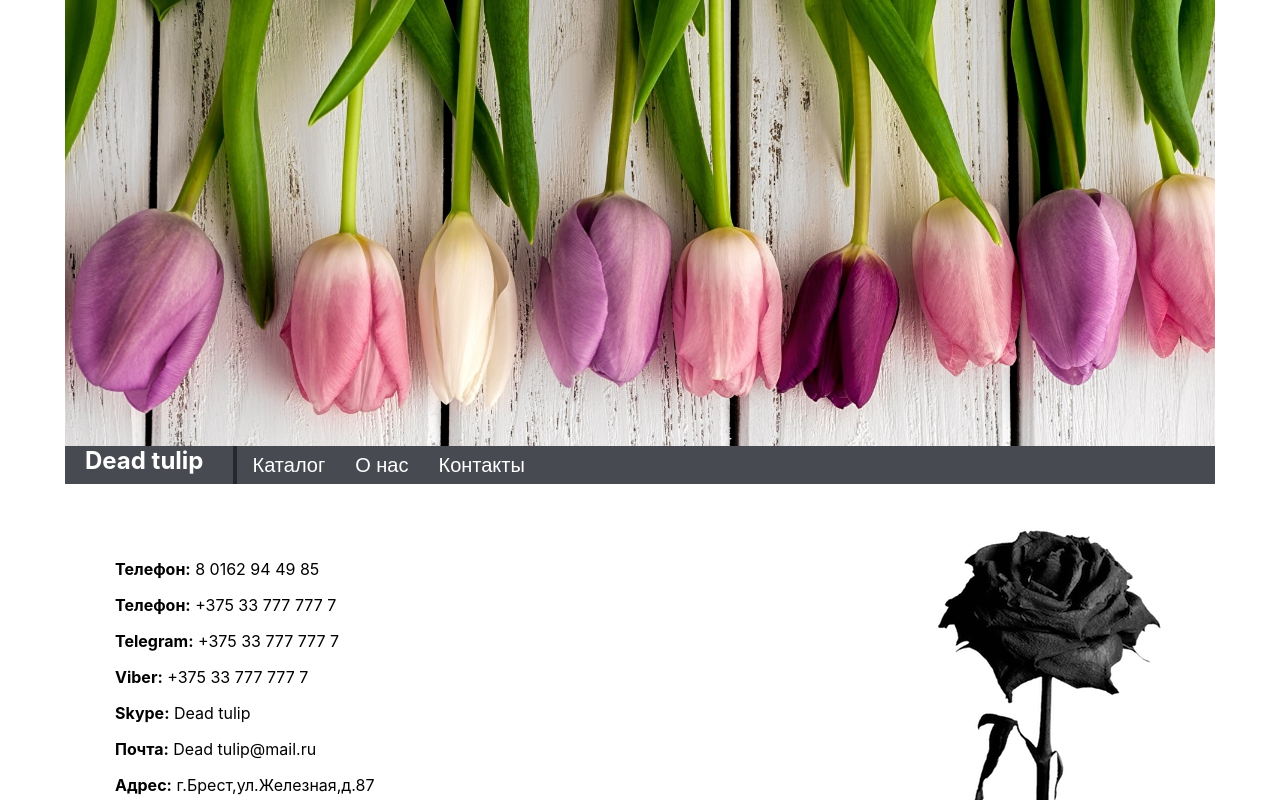
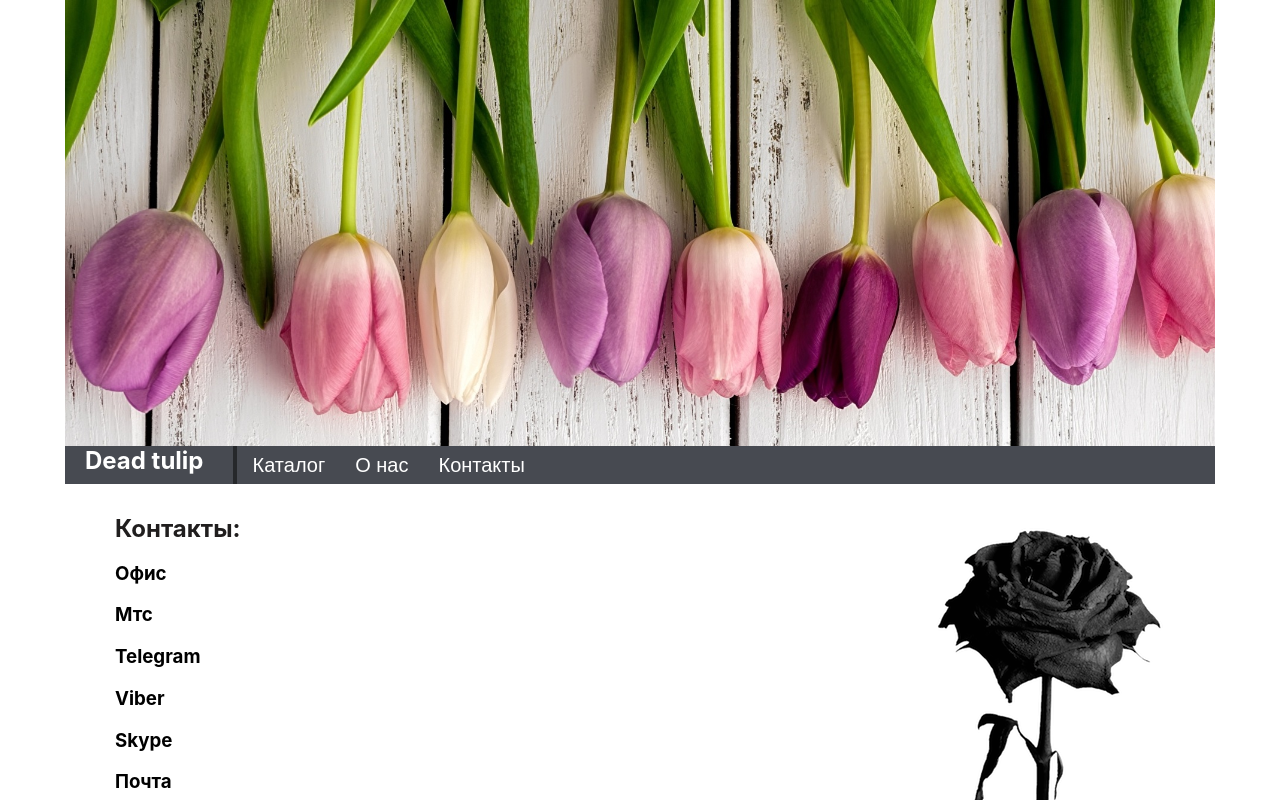
Before and after one commit to denis-444/Dead-Tulip, a React (Create React App) app: page / in a window 1280 px wide. Both pictures are taken after a click on the button "Контакты". Shown: the top 800 px of the page. Built offline with nearby package versions, Linux system fonts and the light colour scheme.

Commit message:
third commit

```diff
--- a/src/App.css
+++ b/src/App.css
@@ -88,3 +88,7 @@ h1{
     color: #201e1e;
     font-weight: bold;
 }
+
+.contact h1{
+    color: #201e1e;
+}
--- /dev/null
+++ b/src/actions/index.js
@@ -0,0 +1,3 @@
+export const select = (contact) => {
+    alert ("Now contact is", contact.name);
+}
--- a/src/components/Contact.js
+++ b/src/components/Contact.js
@@ -1,4 +1,6 @@
 import React from "react";
+import Contactlist from "../conteiners/Contacts-list";
+
 
 
 class Contact extends React.Component {
@@ -6,13 +8,8 @@ class Contact extends React.Component {
         return (
             <div className="contact">
                 <h1>Контакты:</h1>
-                <p><span>Телефон:</span> 8 0162 94 49 85</p>
-                <p><span>Телефон:</span> +375 33 777 777 7</p>
-                <p><span>Telegram:</span> +375 33 777 777 7</p>
-                <p><span>Viber:</span> +375 33 777 777 7</p>
-                <p><span>Skype:</span> Dead tulip</p>
-                <p><span>Почта:</span> Dead tulip@mail.ru</p>
-                <p><span>Адрес:</span> г.Брест,ул.Железная,д.87</p>
+                <h3><Contactlist/></h3>
+                <hr/>
             </div>
         );
     }
--- a/src/components/Meny.js
+++ b/src/components/Meny.js
@@ -2,7 +2,11 @@ import React, {Fragment} from "react";
 import List from "../components/List";
 import Contact from "../components/Contact";
 import About from "../components/About";
+import {Provider} from "react-redux";
+import {createStore} from 'redux';
+import allReducers from '../reducers';
 
+const store = createStore (allReducers);
 
 class Meny extends React.Component {
 
@@ -28,7 +32,7 @@ class Meny extends React.Component {
                 </div>
                 {active === 1 && <List/>}
                 {active === 2 && <About/>}
-                {active === 3 && <Contact/>}
+                {active === 3 && <Provider store={store}><Contact/></Provider>}
             </Fragment>
         )
     }
--- /dev/null
+++ b/src/conteiners/Contacts-list.js
@@ -0,0 +1,31 @@
+import React, {Component} from "react";
+import {bindActionCreators } from "redux";
+import {connect} from "react-redux";
+
+
+class Contactlist extends React.Component {
+    showlist () {
+        return this.props.Contacts.map ((contact) =>{
+            return (
+            <p key={contact.id}>{contact.name}</p>
+            )
+        })
+    }
+
+    render() {
+        return(
+            <div>
+                {this.showlist()}
+            </div>
+        )
+    }
+}
+
+
+function mapStateToProps (state) {
+    return {
+        Contacts: state.Contacts
+    }
+}
+
+export default connect(mapStateToProps)(Contactlist);
--- a/src/index.js
+++ b/src/index.js
@@ -1,13 +1,10 @@
 import React from 'react';
 import ReactDOM from 'react-dom';
-import {createStore} from 'redux';
-import allReducers from './reducers';
 import './index.css';
 import App from './App';
 import * as serviceWorker from './serviceWorker';
 import './App.css';
 
-const store = createStore (allReducers);
 
 
 ReactDOM.render( < App / > , document.getElementById('root'));
--- a/src/reducers/Contacts.js
+++ b/src/reducers/Contacts.js
@@ -2,12 +2,12 @@ export default function () {
     return[
         {
             id: 1,
-            name: "Телефон",
+            name: "Офис",
             value: "8 0162 94 49 85"
         },
         {
             id: 2,
-            name: "Телефон",
+            name: "Мтс",
             value: "+375-33-777-777-7"
         },
         {
```
